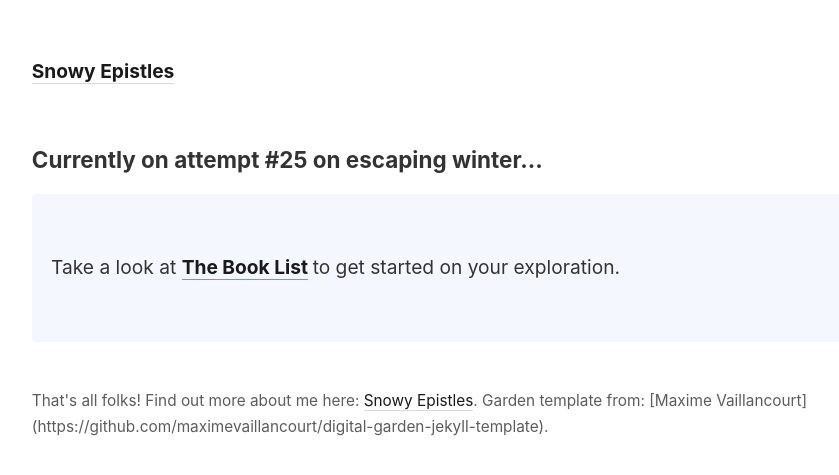
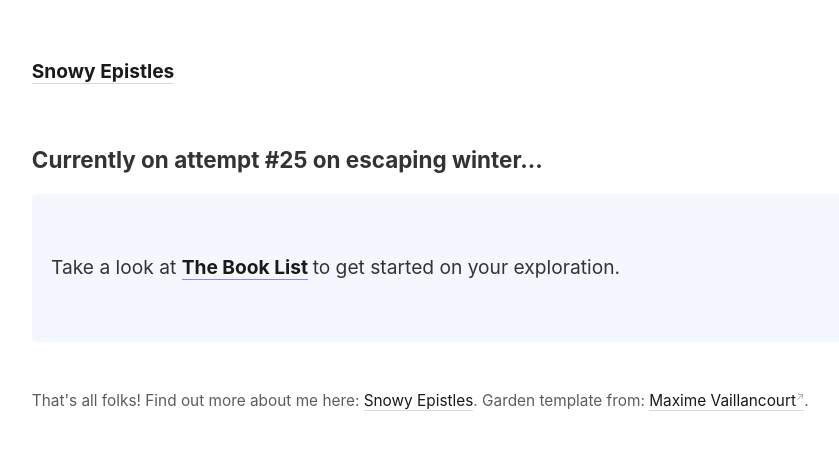
Before and after one commit to snowyepistles/snowyepistles.github.io, a Jekyll site: the page built from _pages/index.md, in a window 1280 px wide. Shown: the top 475 px of the page, without its empty margins (45-884 px from the left). Built offline with Jekyll 4.4.1, drawn with Linux system fonts in a browser that asks for light colours.

Commit message:
Update footer.html

```diff
--- a/_includes/footer.html
+++ b/_includes/footer.html
@@ -1 +1,2 @@
-That's all folks! Find out more about me here: <a class="internal-link" href="/about">Snowy Epistles</a>. Garden template from: [Maxime Vaillancourt](https://github.com/maximevaillancourt/digital-garden-jekyll-template).
+That's all folks! Find out more about me here: <a class="internal-link" href="/about">Snowy Epistles</a>.
+Garden template from:  <a class="http" href="https://github.com/maximevaillancourt/digital-garden-jekyll-template">Maxime Vaillancourt</a>.
```
